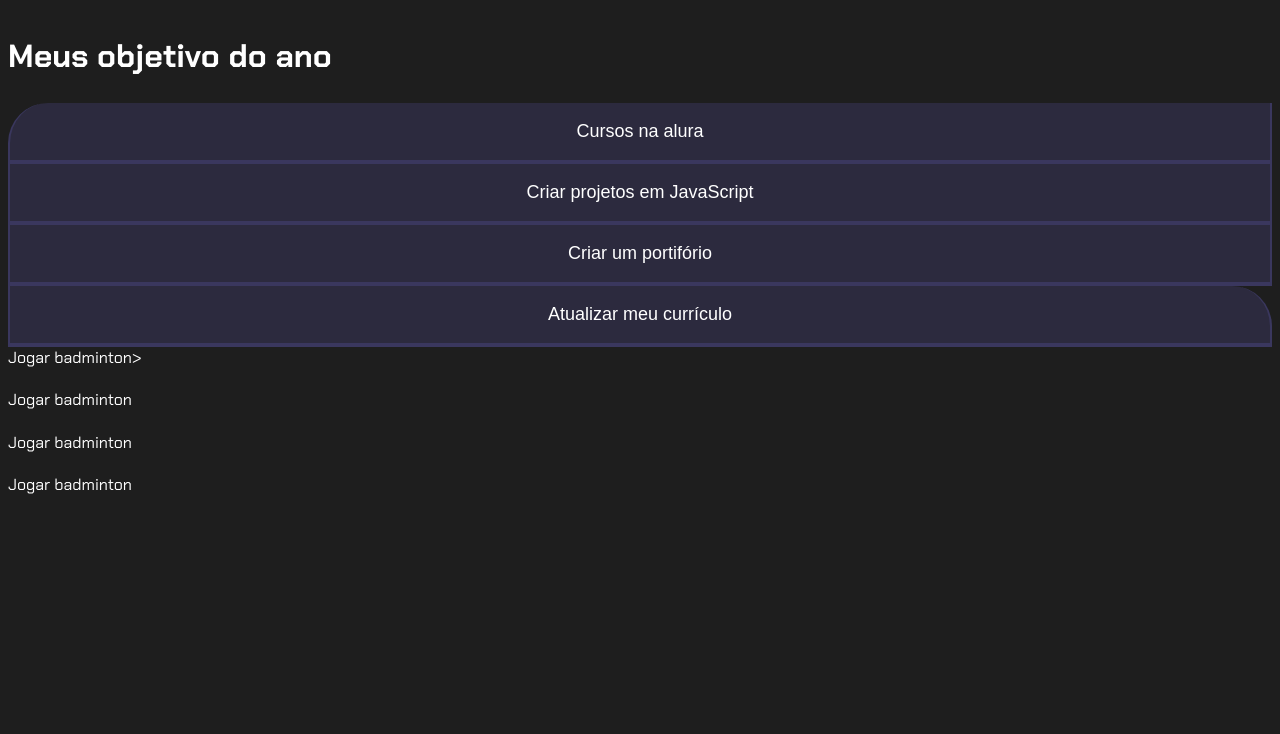
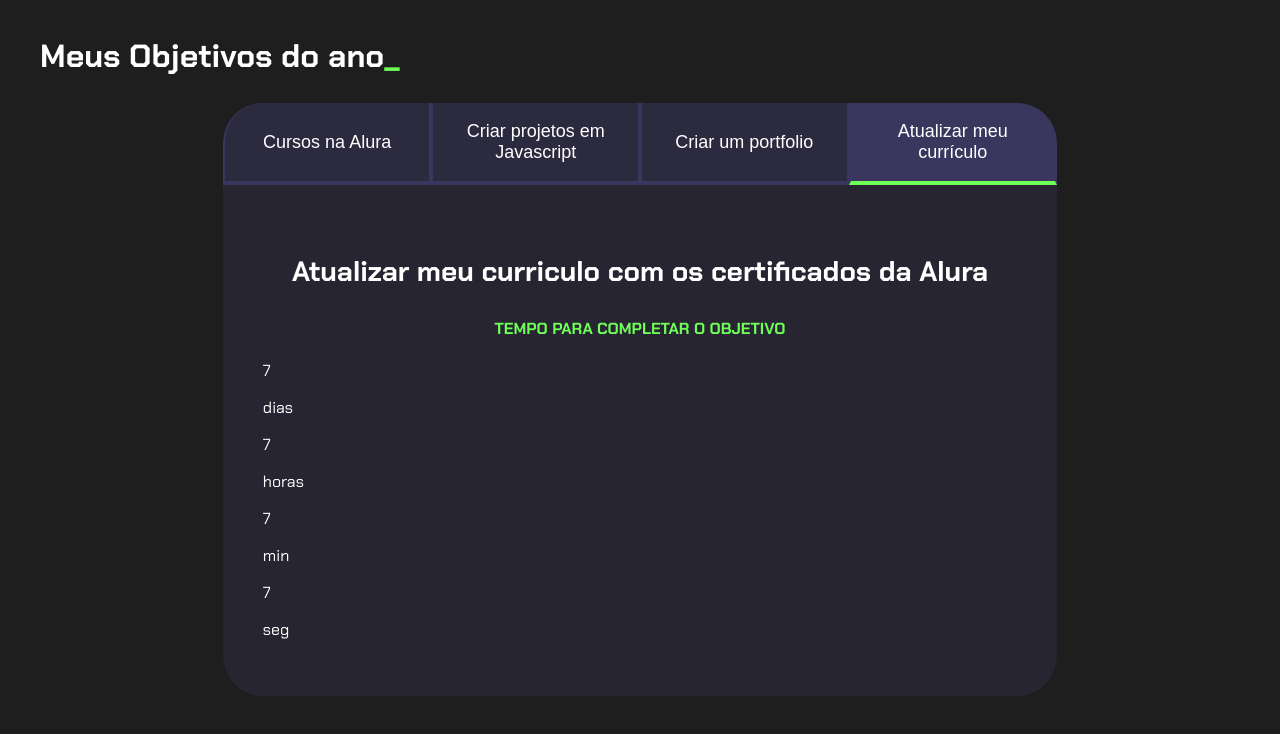
Before and after one commit to leticia1327/lee-3b, a plain HTML site: page index.html in a window 1280 px wide. Both pictures are taken after a click on the button "Atualizar meu currículo". Drawn offline with Linux system fonts and the light colour scheme.

Commit message:
Update index.html

```diff
--- a/index.html
+++ b/index.html
@@ -1,49 +1,117 @@
+
 <!DOCTYPE html>
 <html lang="pt-br">
 
 <head>
     <meta charset="UTF-8">
-  <meta http-equiv="X-UA-Compatible" content="IE=edge">
     <meta name="viewport" content="width=device-width, initial-scale=1.0">
+    <title>Meus objetivos do ano</title>
     <link rel="stylesheet" href="style.css">
-  <title>Document</title>
 </head>
 
 <body>
-  <section class="conteudo-principal"></section>
-  <h2 class="titulo-principal">Meus objetivo do ano<span></span></h2>
-  <div class="conteudo"
+    <section class="conteudo-principal">
+        <h2 class="titulo-principal">Meus Objetivos do ano<span>_</span></h2>
+        <div class="conteudo">
             <div class="botoes">
-    <button class="botao ativo">Cursos na alura</button>
-    <button class="botao">Criar projetos em JavaScript</button>
-    <button class="botao">Criar um portifório</button>
+                <button class="botao ativo">Cursos na Alura</button>
+                <button class="botao">Criar projetos em Javascript</button>
+                <button class="botao">Criar um portfolio</button>
                 <button class="botao">Atualizar meu currículo</button>
-
             </div>
-
-  <div class="aba-texto"></div>
-  <div class="abas-texto">
-    <div class="abas-conteúdo ativo" <h3 class="abas-conteúdo-titulo-principal">Jogar badminton></h3>
-      <h4 class="abas-conteúdo-titulo-principal-segundario"></h4>
+            <div class="abas-textos">
+                <div class="aba-conteudo ativo">
+                    <h3 class="aba-conteudo-titulo-principal">Estudar 4 cursos na Alura</h3>
+                    <h4 class="aba-conteudo-titulo-secundario">Tempo para completar o objetivo</h4>
+                    <div class="contador">
+                        <div class="contador-digito">
+                            <p class="contador-digito-numero" id="dias0">7</p>
+                            <p class="contador-digito-texto">dias</p>
                         </div>
-    <div class="abas-texto">
-      <div class="abas-conteúdo ativo" <h3 class="abas-conteúdo-titulo-principal">Jogar badminton</h3>
-        <h4 class="abas-conteúdo-titulo-principal-segundario"></h4>
+                        <div class="contador-digito">
+                            <p class="contador-digito-numero" id="horas0">7</p>
+                            <p class="contador-digito-texto">horas</p>
                         </div>
-      <div class="abas-texto">
-        <div class="abas-conteúdo ativo" <h3 class="abas-conteúdo-titulo-principal">Jogar badminton</h3>
-          <h4 class="abas-conteúdo-titulo-principal-segundario"></h4>
+                        <div class="contador-digito">
+                            <p class="contador-digito-numero" id="min0">7</p>
+                            <p class="contador-digito-texto">min</p>
                         </div>
-        <div class="abas-texto">
-          <div class="abas-conteúdo ativo" <h3 class="abas-conteúdo-titulo-principal">Jogar badminton</h3>
-            <h4 class="abas-conteúdo-titulo-principal-segundario"></h4>
-          </div>
-
+                        <div class="contador-digito">
+                            <p class="contador-digito-numero" id="seg0">7</p>
+                            <p class="contador-digito-texto">seg</p>
                         </div>
                     </div>
-
+                </div>
+                <div class="aba-conteudo">
+                    <h3 class="aba-conteudo-titulo-principal">Criar 5 projetos em Javascript</h3>
+                    <h4 class="aba-conteudo-titulo-secundario">Tempo para completar o objetivo</h4>
+                    <div class="contador">
+                        <div class="contador-digito">
+                            <p class="contador-digito-numero" id="dias1">7</p>
+                            <p class="contador-digito-texto">dias</p>
+                        </div>
+                        <div class="contador-digito">
+                            <p class="contador-digito-numero" id="horas1">7</p>
+                            <p class="contador-digito-texto">horas</p>
+                        </div>
+                        <div class="contador-digito">
+                            <p class="contador-digito-numero" id="min1">7</p>
+                            <p class="contador-digito-texto">min</p>
+                        </div>
+                        <div class="contador-digito">
+                            <p class="contador-digito-numero" id="seg1">7</p>
+                            <p class="contador-digito-texto">seg</p>
+                        </div>
+                    </div>
+                </div>
+                <div class="aba-conteudo">
+                    <h3 class="aba-conteudo-titulo-principal">Criar um portfolio com os meus 3 melhores projetos</h3>
+                    <h4 class="aba-conteudo-titulo-secundario">Tempo para completar o objetivo</h4>
+                    <div class="contador">
+                        <div class="contador-digito">
+                            <p class="contador-digito-numero" id="dias2">7</p>
+                            <p class="contador-digito-texto">dias</p>
+                        </div>
+                        <div class="contador-digito">
+                            <p class="contador-digito-numero" id="horas2">7</p>
+                            <p class="contador-digito-texto">horas</p>
+                        </div>
+                        <div class="contador-digito">
+                            <p class="contador-digito-numero" id="min2">7</p>
+                            <p class="contador-digito-texto">min</p>
+                        </div>
+                        <div class="contador-digito">
+                            <p class="contador-digito-numero" id="seg2">7</p>
+                            <p class="contador-digito-texto">seg</p>
+                        </div>
+                    </div>
+                </div>
+                <div class="aba-conteudo">
+                    <h3 class="aba-conteudo-titulo-principal">Atualizar meu curriculo com os certificados da Alura</h3>
+                    <h4 class="aba-conteudo-titulo-secundario">Tempo para completar o objetivo</h4>
+                    <div class="contador">
+                        <div class="contador-digito">
+                            <p class="contador-digito-numero" id="dias3">7</p>
+                            <p class="contador-digito-texto">dias</p>
+                        </div>
+                        <div class="contador-digito">
+                            <p class="contador-digito-numero" id="horas3">7</p>
+                            <p class="contador-digito-texto">horas</p>
+                        </div>
+                        <div class="contador-digito">
+                            <p class="contador-digito-numero" id="min3">7</p>
+                            <p class="contador-digito-texto">min</p>
+                        </div>
+                        <div class="contador-digito">
+                            <p class="contador-digito-numero" id="seg3">7</p>
+                            <p class="contador-digito-texto">seg</p>
+                        </div>
+                    </div>
+                </div>
+            </div>
+        </div>
+    </section>
     <script src="main.js"></script>
-
 </body>
 
 </html>
```
Lines whose indentation alone changed are shown as unchanged.
